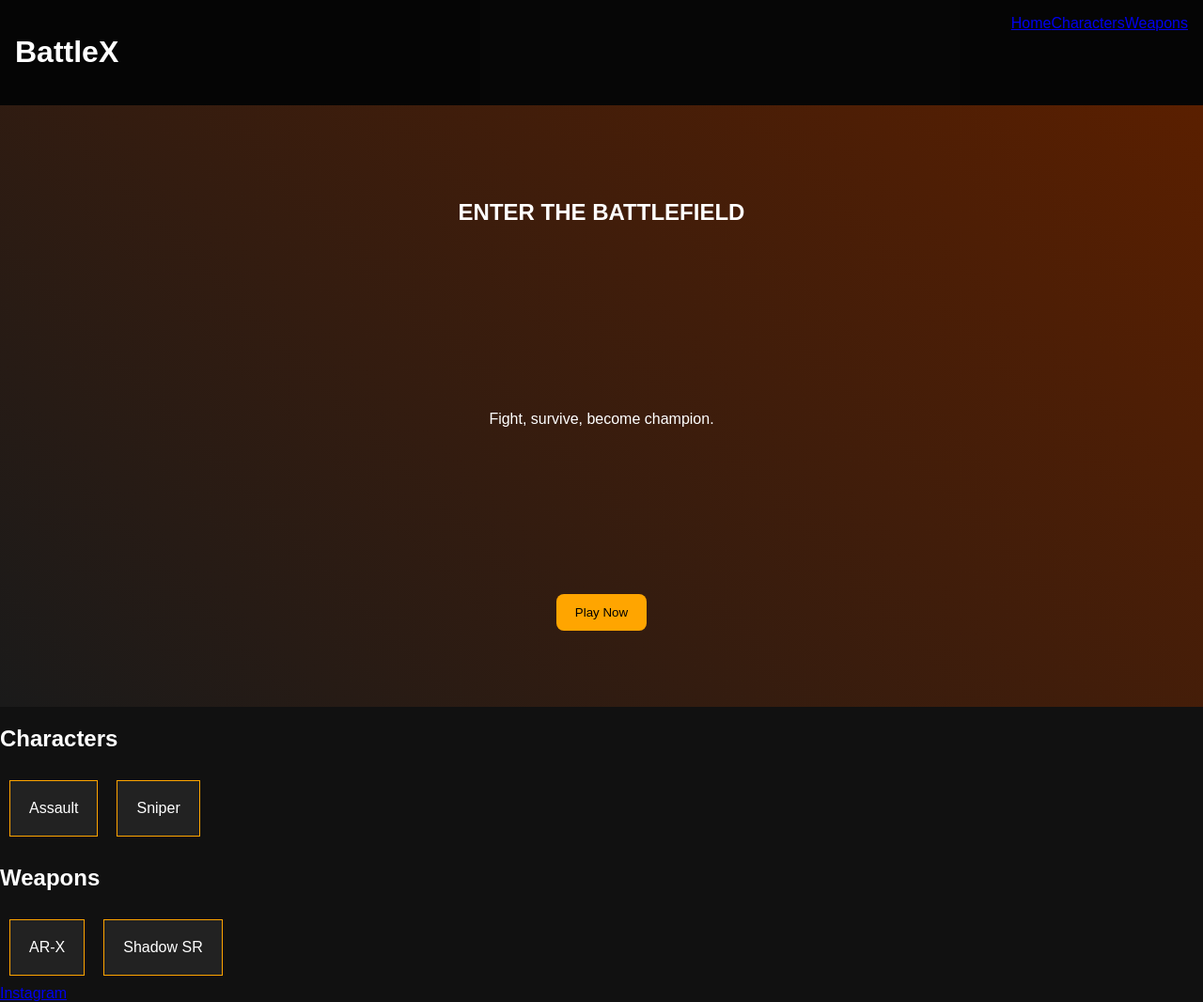
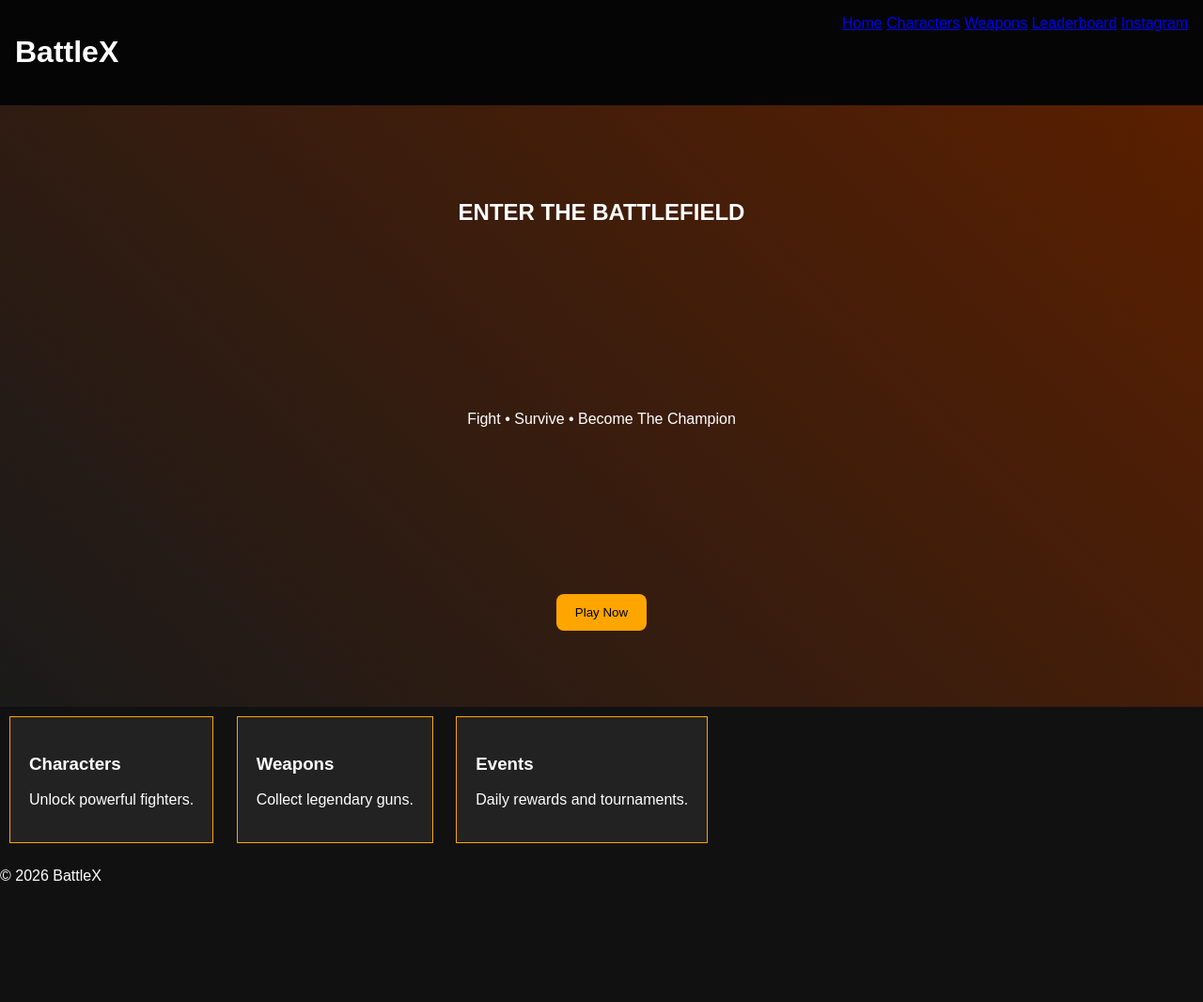
Before and after one commit to pranaywadhai07-wq/BatteleX, a plain HTML site: page index.html in a window 1280 px wide. Shown: the whole page at 94% size. After the commit the page ends 957 px from the top, so only its background shows below. Drawn offline with Linux system fonts and the light colour scheme.

Commit message:
Refactor index.html with new layout and content
Updated HTML structure and added new sections.

```diff
--- a/index.html
+++ b/index.html
@@ -1,2 +1,66 @@
-<!DOCTYPE html><html><head><meta charset="UTF-8"><meta name="viewport" content="width=device-width,initial-scale=1"><title>BattleX</title><link rel="stylesheet" href="style.css"></head><body><header><h1>BattleX</h1><nav><a href="#hero">Home</a><a href="#chars">Characters</a><a href="#weapons">Weapons</a></nav></header><section id="hero" class="hero"><h2>ENTER THE BATTLEFIELD</h2><p>Fight, survive, become champion.</p><button>Play Now</button></section><section id="chars"><h2>Characters</h2><div class="card">Assault</div><div class="card">Sniper</div></section><section id="weapons"><h2>Weapons</h2><div class="card">AR-X</div><div class="card">Shadow SR</div></section><script src="script.js"></script></body></html>
-<a href="https://instagram.com/alone_hac_ff" target="_blank">Instagram</a>
+<!DOCTYPE html>
+<html lang="en">
+<head>
+<meta charset="UTF-8">
+<meta name="viewport" content="width=device-width, initial-scale=1.0">
+<title>BattleX</title>
+
+<link rel="stylesheet" href="style.css">
+
+</head>
+
+<body>
+
+<header>
+    <h1>BattleX</h1>
+
+    <nav>
+        <a href="#">Home</a>
+        <a href="#">Characters</a>
+        <a href="#">Weapons</a>
+        <a href="#">Leaderboard</a>
+        <a href="https://instagram.com/alone_hac_ff" target="_blank">Instagram</a>
+    </nav>
+</header>
+
+<section class="hero">
+
+<h2>ENTER THE BATTLEFIELD</h2>
+
+<p>Fight • Survive • Become The Champion</p>
+
+<a href="#">
+<button>Play Now</button>
+</a>
+
+</section>
+
+<section class="cards">
+
+<div class="card">
+<h3>Characters</h3>
+<p>Unlock powerful fighters.</p>
+</div>
+
+<div class="card">
+<h3>Weapons</h3>
+<p>Collect legendary guns.</p>
+</div>
+
+<div class="card">
+<h3>Events</h3>
+<p>Daily rewards and tournaments.</p>
+</div>
+
+</section>
+
+<footer>
+
+<p>© 2026 BattleX</p>
+
+</footer>
+
+<script src="script.js"></script>
+
+</body>
+</html>
```
